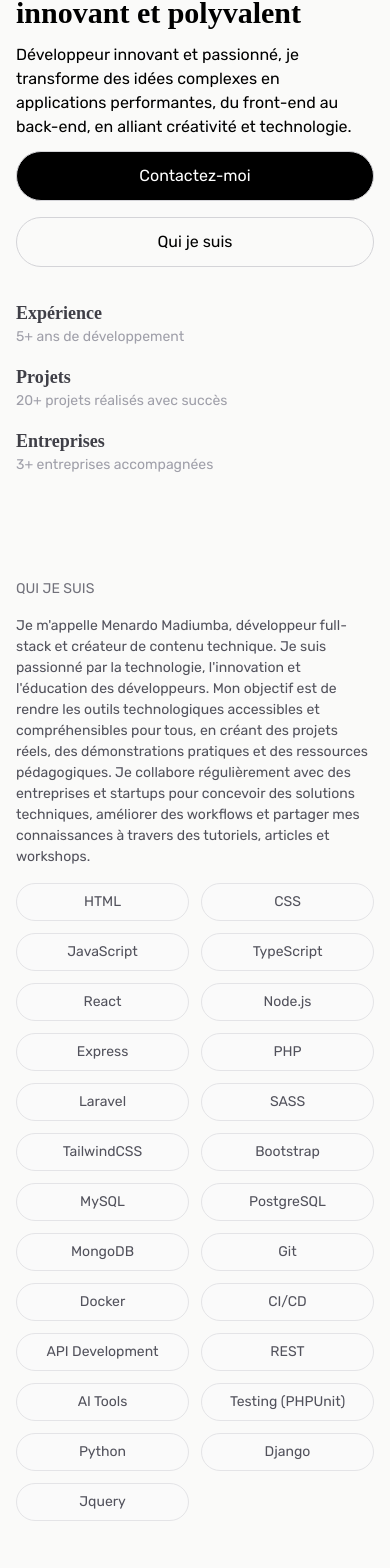
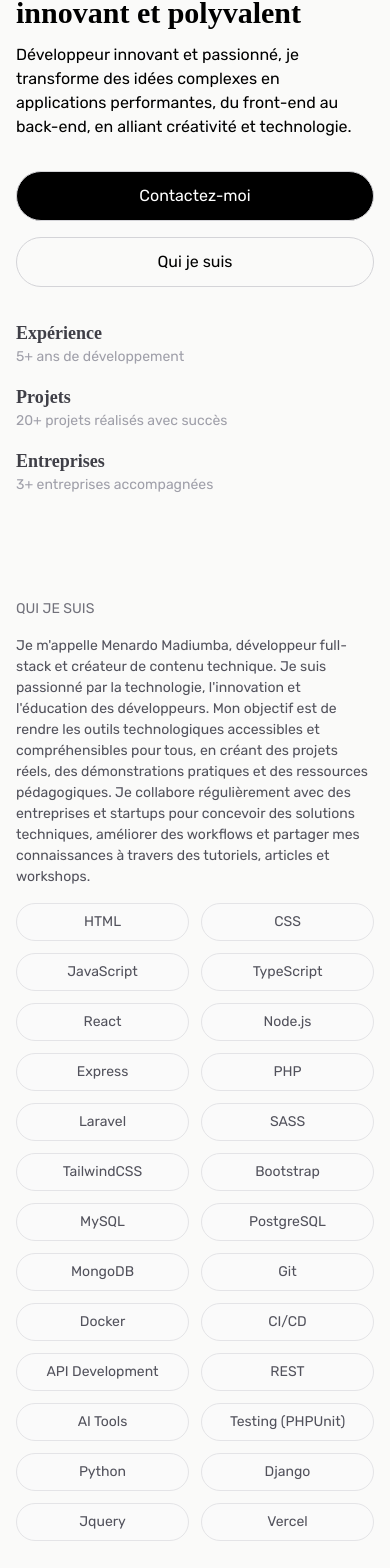
Before and after one commit to MenardoMa/Porfolio, a React (Vite) app: page / in a window 390 px wide. Shown: the part 117-1685 px from the top of the page. Built offline with nearby package versions, Linux system fonts and the light colour scheme; a web font is replaced by a local one.

Commit message:
Continue About Section

```diff
--- a/src/components/Hero.jsx
+++ b/src/components/Hero.jsx
@@ -15,7 +15,7 @@ const Hero = () => {
             <div className='grid gap-3 md:gap-6 w-full max-w-2xl'>
                 <h1 className='text-3xl sm:text-4xl md:text-6xl xl:text-7xl font-bold leading-auto font-Playfair'>{info.role}</h1>
                 <p className='text-base sm:text-lg sm:leading-normal font-rubik'>{info.bio}</p>
-                <div className='grid gap-4 md:flex'>
+                <div className='grid gap-4 md:flex mt-5 md:mt-0'>
                     <Button label='Contactez-moi' path="#" className="border border-zinc-300 px-5 py-3 rounded-full cursor-pointer font-rubik text-base bg-black text-white" />
                     <Button label='Qui je suis' path="#" className="border border-zinc-300 px-5 py-3 rounded-full cursor-pointer font-rubik text-base" />
                 </div>
--- a/src/constant/data.js
+++ b/src/constant/data.js
@@ -59,6 +59,7 @@ export const aboutInfo = [
                 "Python",
                 "Django",
                 "Jquery",
+                "Vercel",
             ]
         }
     }
```
